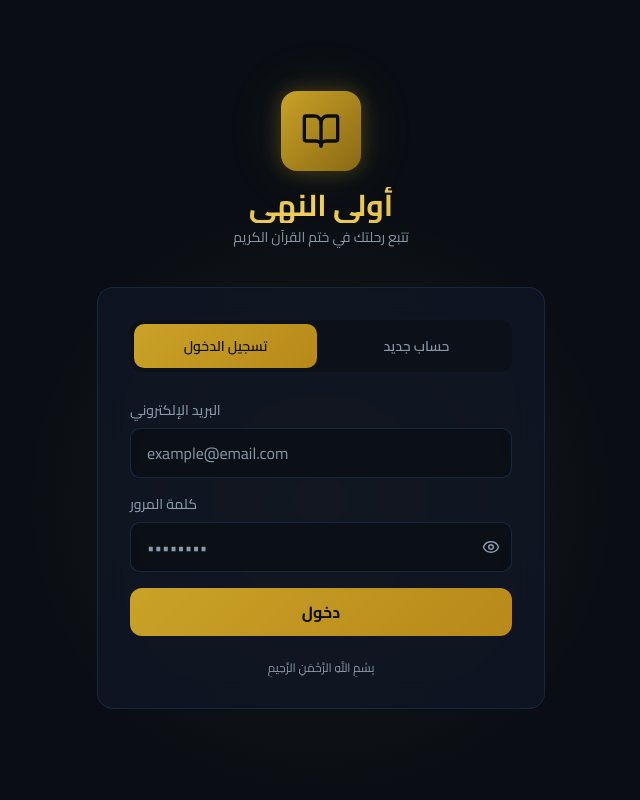
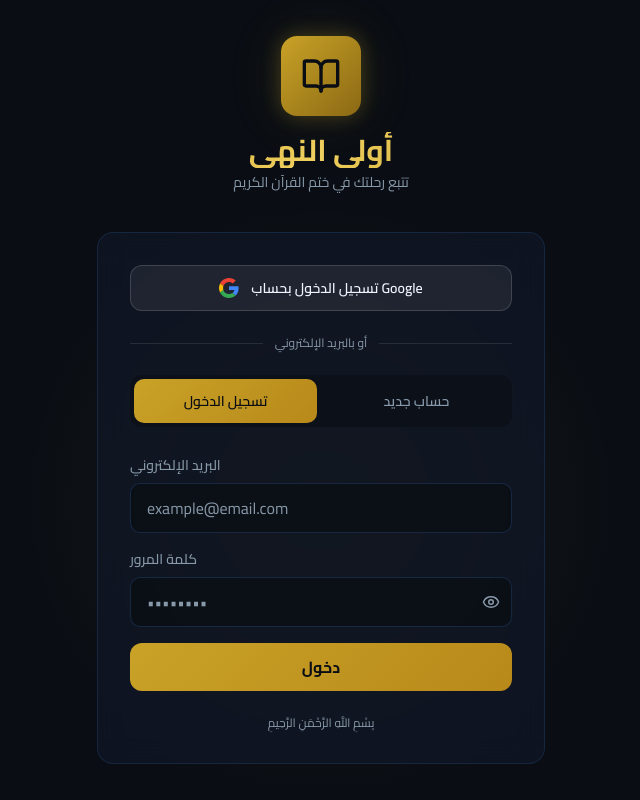
Before and after one commit to moshehata95/Uli-Al-Noha, a React (Vite) app: page /groups/1 in a window 1280 px wide. Shown: the whole page, without its empty margins (319-959 px from the left). Built offline with nearby package versions, Linux system fonts and the light colour scheme.

Commit message:
google auth

```diff
--- a/src/hooks/useAuth.ts
+++ b/src/hooks/useAuth.ts
@@ -55,10 +55,20 @@
         return data
     }
 
+    const signInWithGoogle = async () => {
+        const { error } = await supabase.auth.signInWithOAuth({
+            provider: 'google',
+            options: {
+                redirectTo: `${window.location.origin}/`,
+            },
+        })
+        if (error) throw error
+    }
+
     const signOut = async () => {
         await supabase.auth.signOut()
         clear()
     }
 
-    return { session, user, isLoading, signIn, signUp, signOut }
+    return { session, user, isLoading, signIn, signUp, signInWithGoogle, signOut }
 }
--- a/src/pages/AuthPage.tsx
+++ b/src/pages/AuthPage.tsx
@@ -2,14 +2,27 @@
 import { useAuth } from '../hooks/useAuth'
 import { BookOpen, Eye, EyeOff, Loader2 } from 'lucide-react'
 
+// Google logo SVG (official colors, no external dependency)
+function GoogleIcon() {
+    return (
+        <svg width="20" height="20" viewBox="0 0 48 48" xmlns="http://www.w3.org/2000/svg">
+            <path fill="#EA4335" d="M24 9.5c3.54 0 6.71 1.22 9.21 3.6l6.85-6.85C35.9 2.38 30.47 0 24 0 14.62 0 6.51 5.38 2.56 13.22l7.98 6.19C12.43 13.72 17.74 9.5 24 9.5z" />
+            <path fill="#4285F4" d="M46.98 24.55c0-1.57-.15-3.09-.38-4.55H24v9.02h12.94c-.58 2.96-2.26 5.48-4.78 7.18l7.73 6c4.51-4.18 7.09-10.36 7.09-17.65z" />
+            <path fill="#FBBC05" d="M10.53 28.59c-.48-1.45-.76-2.99-.76-4.59s.27-3.14.76-4.59l-7.98-6.19C.92 16.46 0 20.12 0 24c0 3.88.92 7.54 2.56 10.78l7.97-6.19z" />
+            <path fill="#34A853" d="M24 48c6.48 0 11.93-2.13 15.89-5.81l-7.73-6c-2.15 1.45-4.92 2.3-8.16 2.3-6.26 0-11.57-4.22-13.47-9.91l-7.98 6.19C6.51 42.62 14.62 48 24 48z" />
+        </svg>
+    )
+}
+
 export default function AuthPage() {
-    const { signIn, signUp } = useAuth()
+    const { signIn, signUp, signInWithGoogle } = useAuth()
     const [mode, setMode] = useState<'signin' | 'signup'>('signin')
     const [email, setEmail] = useState('')
     const [password, setPassword] = useState('')
     const [name, setName] = useState('')
     const [showPassword, setShowPassword] = useState(false)
     const [isLoading, setIsLoading] = useState(false)
+    const [isGoogleLoading, setIsGoogleLoading] = useState(false)
     const [error, setError] = useState<string | null>(null)
     const [message, setMessage] = useState<string | null>(null)
 
@@ -31,6 +44,19 @@
             setError(e.message ?? 'حدث خطأ، يرجى المحاولة مجدداً')
         } finally {
             setIsLoading(false)
+        }
+    }
+
+    const handleGoogle = async () => {
+        setError(null)
+        setIsGoogleLoading(true)
+        try {
+            await signInWithGoogle()
+            // Page will redirect to Google — no need to setLoading(false)
+        } catch (err: unknown) {
+            const e = err as { message?: string }
+            setError(e.message ?? 'فشل تسجيل الدخول بجوجل')
+            setIsGoogleLoading(false)
         }
     }
 
@@ -57,6 +83,35 @@
 
                 {/* Card */}
                 <div className="glass p-8">
+
+                    {/* Google Sign-In Button */}
+                    <button
+                        type="button"
+                        onClick={handleGoogle}
+                        disabled={isGoogleLoading || isLoading}
+                        className="w-full flex items-center justify-center gap-3 py-3 px-4 rounded-xl font-semibold text-sm transition-all duration-200 mb-6"
+                        style={{
+                            background: 'rgba(255,255,255,0.07)',
+                            border: '1px solid rgba(255,255,255,0.15)',
+                            color: 'var(--color-text)',
+                        }}
+                        onMouseEnter={e => (e.currentTarget.style.background = 'rgba(255,255,255,0.12)')}
+                        onMouseLeave={e => (e.currentTarget.style.background = 'rgba(255,255,255,0.07)')}
+                    >
+                        {isGoogleLoading
+                            ? <Loader2 size={20} className="animate-spin" />
+                            : <GoogleIcon />
+                        }
+                        {isGoogleLoading ? 'جارٍ التوجيه...' : 'تسجيل الدخول بحساب Google'}
+                    </button>
+
+                    {/* Divider */}
+                    <div className="flex items-center gap-3 mb-6">
+                        <div className="flex-1 h-px" style={{ background: 'rgba(255,255,255,0.1)' }} />
+                        <span className="text-xs" style={{ color: 'var(--color-text-muted)' }}>أو بالبريد الإلكتروني</span>
+                        <div className="flex-1 h-px" style={{ background: 'rgba(255,255,255,0.1)' }} />
+                    </div>
+
                     {/* Tabs */}
                     <div className="flex rounded-xl overflow-hidden mb-7" style={{ background: 'rgba(10,14,20,0.6)' }}>
                         {(['signin', 'signup'] as const).map((tab) => (
@@ -148,7 +203,7 @@
                             </div>
                         )}
 
-                        <button type="submit" className="btn-primary w-full flex items-center justify-center gap-2 text-base mt-2" disabled={isLoading}>
+                        <button type="submit" className="btn-primary w-full flex items-center justify-center gap-2 text-base mt-2" disabled={isLoading || isGoogleLoading}>
                             {isLoading ? <Loader2 size={18} className="animate-spin" /> : null}
                             {mode === 'signin' ? 'دخول' : 'إنشاء حساب'}
                         </button>
```
Also changed, not shown: 1 other file (tests, documents, lock files or other folders).
